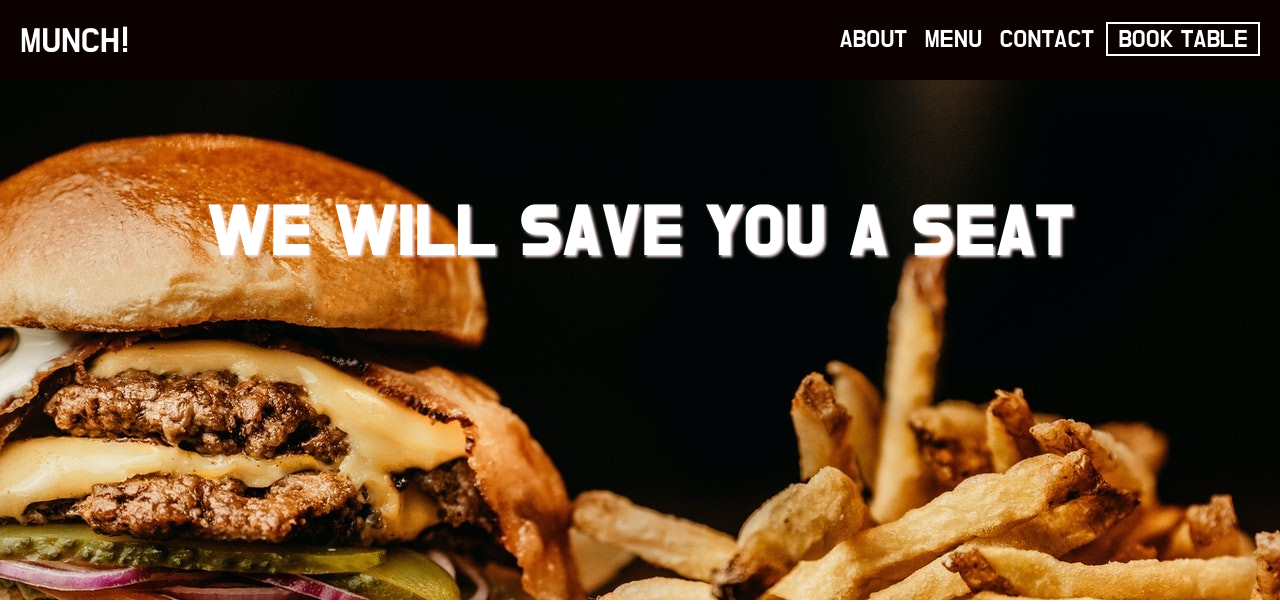
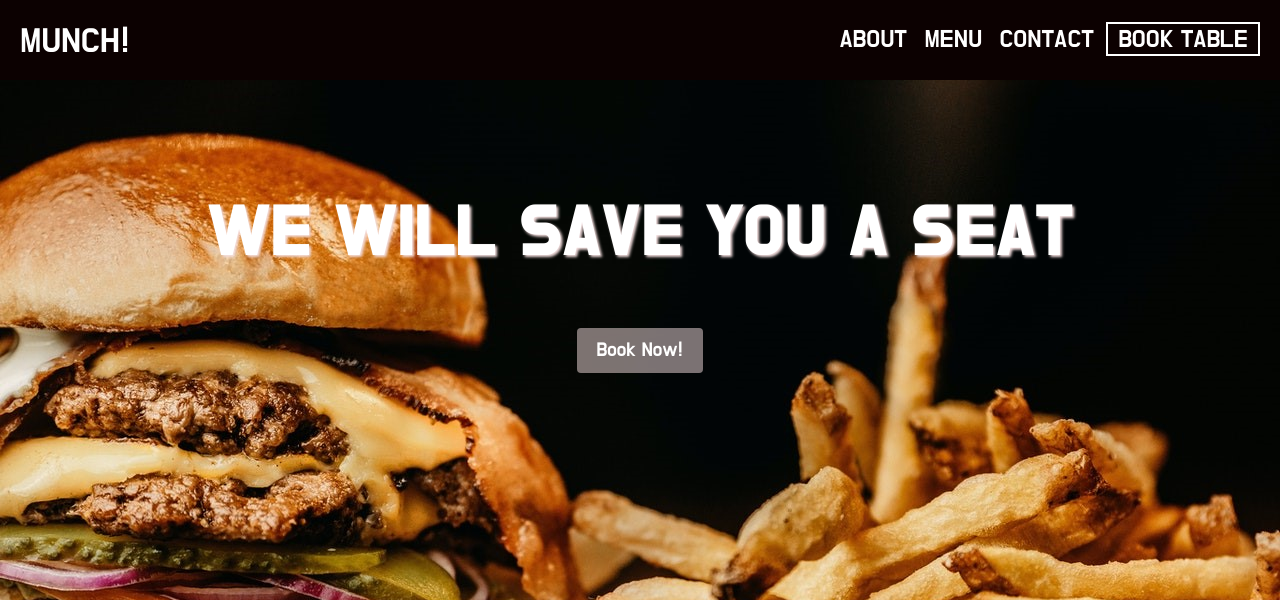
Before and after one commit to annuc1s/ms3_munch_dataCentricDevelopment, a Flask app: page / in a window 1280 px wide. Shown: the top 604 px of the page. Run offline with Flask 2, Linux system fonts and the light colour scheme; data that the repository does not hold is empty; some libraries are stand-ins or nearby versions.

Commit message:
book now button added to index.html with anchor to sign-in.html

```diff
--- a/static/css/style.css
+++ b/static/css/style.css
@@ -152,6 +152,22 @@ footer h2{
     font-family: 'Do Hyeon', sans-serif;
 }
 
+.book-now{
+    margin-top: 50px;
+    cursor: pointer;
+    color: white;
+    font-size: 20px;
+    font-family: 'Do Hyeon', sans-serif;
+    background-color: rgba(245, 224, 224, 0.5);
+    display: inline-block;
+    padding: 10px 20px;
+    border-radius: 4px;
+}
+
+.book-now:hover{
+    background-color: rgb(75, 51, 51);
+    transition: 0.5s;
+}
 /*---------------About*/
 
 #about h2, #contact-form h2, #menu h2, .log-in-form h2{
@@ -313,9 +329,9 @@ input#lname {
 }
 
 .log-in-form a{
-    padding-left: 30%;
     font-family: 'Gothic A1', sans-serif;
     color: rgb(75, 51, 51);
+    text-align: center;
 }
 
 input[type=text], input[type=password] {
--- a/templates/index.html
+++ b/templates/index.html
@@ -6,6 +6,7 @@
 <div id="hero-image" style="background-image: url(static/img/ms3-hero-image.jpg)">
 	<div class="slogan">
 		<h3>We will save you a seat</h3>
+        <a href="{{url_for('sign_in')}}"><button class="book-now">Book Now!</button></a>
 	</div>
 </div>
 
--- a/templates/sign-in.html
+++ b/templates/sign-in.html
@@ -12,7 +12,7 @@
 					<input type="password" placeholder="Password" name="psw" required>
 					<button type="submit">Login</button>
 				</form>
-                <a href="#">Don't have an account?</a>
+                <a href="#"><p>Don't have an account?</p></a>
 			</div>
 		</div>
 	</div>
```
